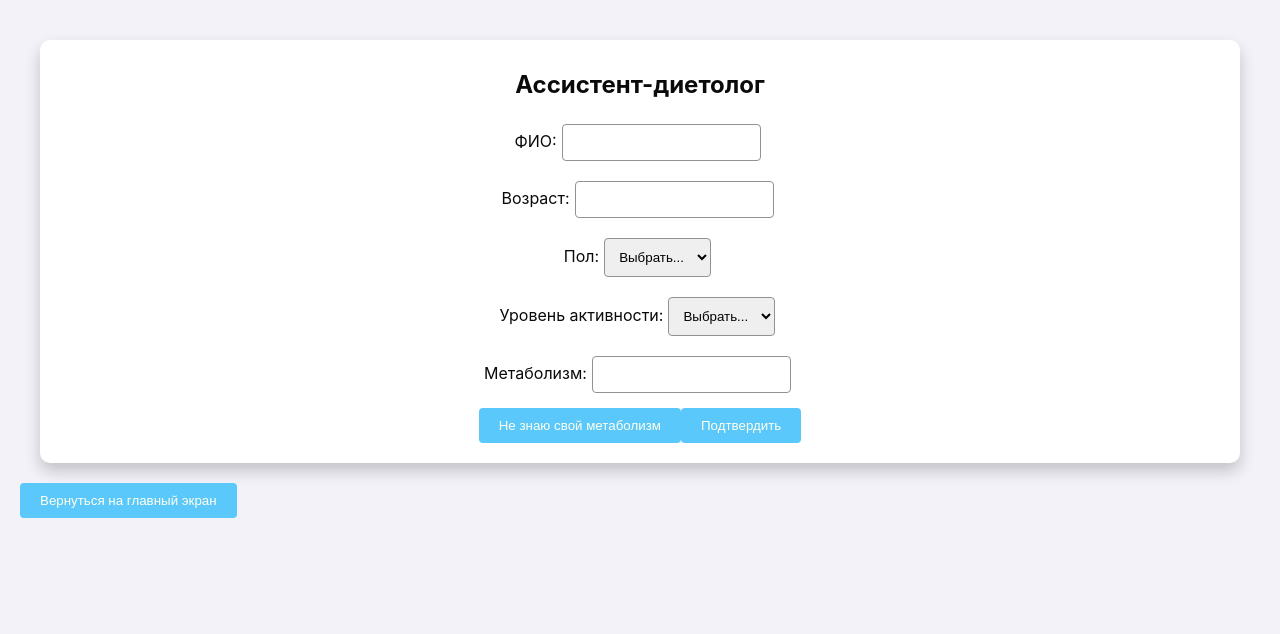
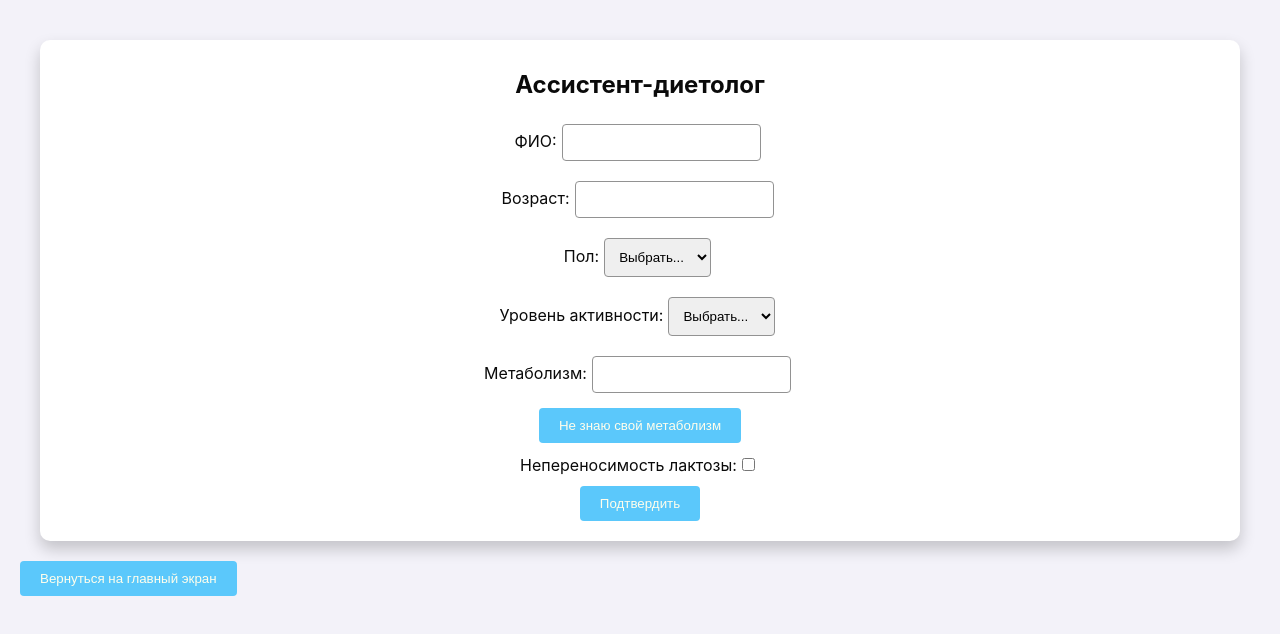
Before and after one commit to hitchhiker11/diet_web_bot, a React (Create React App) app: page / in a window 1280 px wide. Both pictures are taken after a click on the button "Мои параметры". Shown: the top 634 px of the page. Built offline with nearby package versions, Linux system fonts and the light colour scheme.

Commit message:
Update MetabolismScreen.js

```diff
--- a/src/MetabolismScreen.js
+++ b/src/MetabolismScreen.js
@@ -51,7 +51,23 @@ if (BM <= 1400) {
 
     return IM;  // Возвращает итоговый метаболизм
   }
+  const getDietPlan = (metabolism, isLactoseIntolerant) => {
+    // Your table data should be stored in an array or an object for easier management.
+    // For the purpose of this example, I will assume an array of objects named dietPlans.
+    const dietPlans = [
+      // ... Your metabolism to diet plan mapping ...
+      { metabolism: 1200, formula: 'М1Ф1О4К3Б7Ж5', formulaLactoseFree: 'М0Ф7О5К3Б7Ж5' },
+      // Add all the other rows from your table here...
+    ];
 
+    // Find the closest match for the calculated metabolism in the dietPlans
+    const matchingPlan = dietPlans.reduce((prev, curr) => {
+      return (Math.abs(curr.metabolism - metabolism) < Math.abs(prev.metabolism - metabolism) ? curr : prev);
+    });
+
+    // Return either the lactose-free or regular formula based on user's lactose intolerance
+    return isLactoseIntolerant ? matchingPlan.formulaLactoseFree : matchingPlan.formula;
+  };
 
 // ///////////////////////////////
 
@@ -96,6 +112,8 @@ const calculatePM2 = () => {
   const pm1 = calculatePM1();
   return pm1 + activityMultiplier[userData.activity];
 };
+const [isLactoseIntolerant, setIsLactoseIntolerant] = useState(false);
+const [dietPlan, setDietPlan] = useState('');
 
 const handleSubmit = e => {
   e.preventDefault();
@@ -116,6 +134,8 @@ const handleSubmit = e => {
     goal: "lose"  // По умолчанию ставим "lose", так как у вас не было выбора для этой опции в форме
   });
 
+  const recommendedDietPlan = getDietPlan(finalMetabolism, isLactoseIntolerant);
+  setDietPlan(recommendedDietPlan);
   setFinalMetabolism(finalMetabolism);
 };
 
@@ -180,11 +200,21 @@ return (
             </label>
           </>
         )}
-
+        <label>
+          Непереносимость лактозы:
+          <input
+            type="checkbox"
+            checked={isLactoseIntolerant}
+            onChange={() => setIsLactoseIntolerant(!isLactoseIntolerant)}
+          />
+        </label>
         <button type="submit">Подтвердить</button>
       </form>
       {finalMetabolism && (
-        <p>Итоговый метаболизм: {finalMetabolism}</p>
+                <>
+                <p>Итоговый метаболизм: {finalMetabolism}</p>
+                <p>Рекомендуемый рацион: {dietPlan}</p>
+              </>
       )}
     </div>
   );
```
